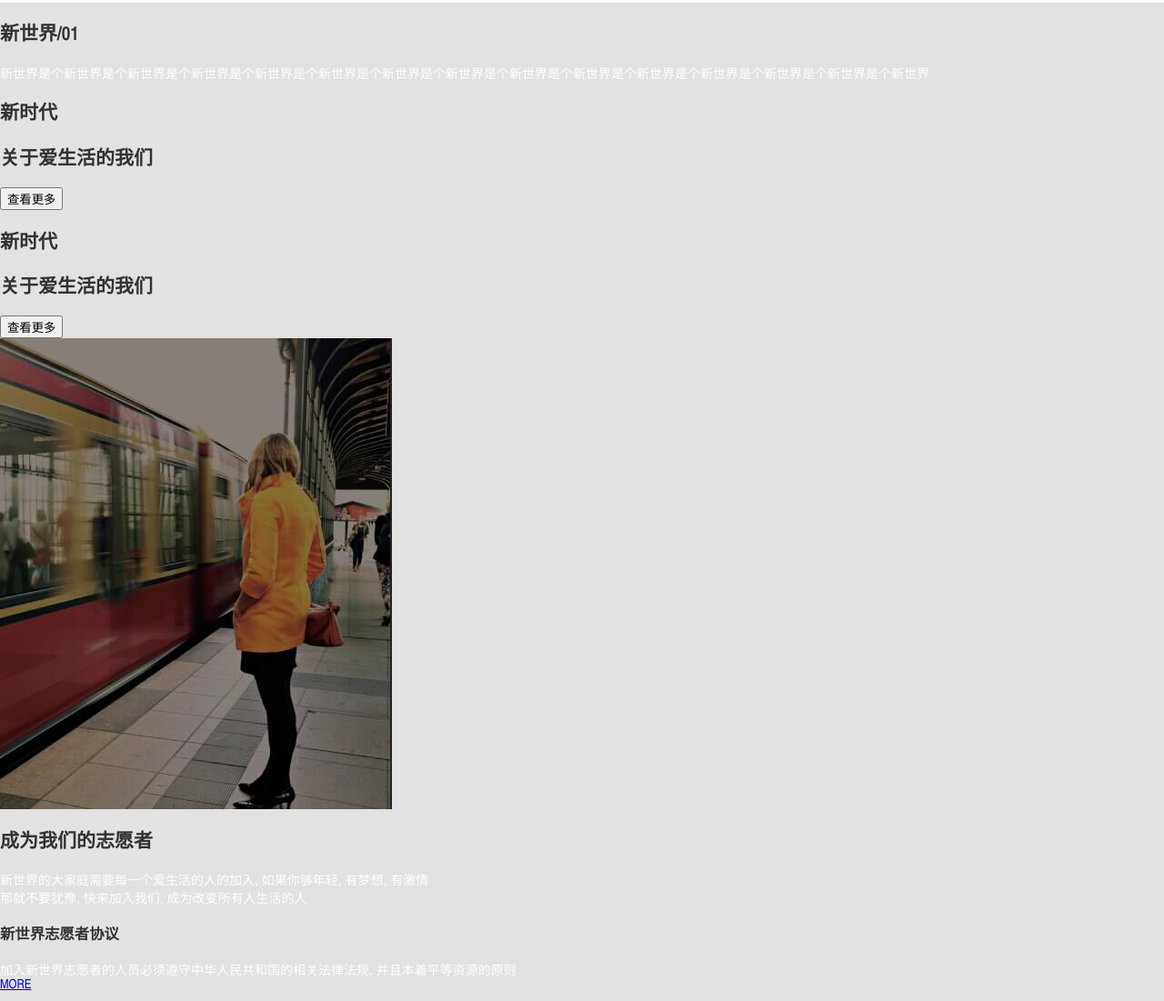
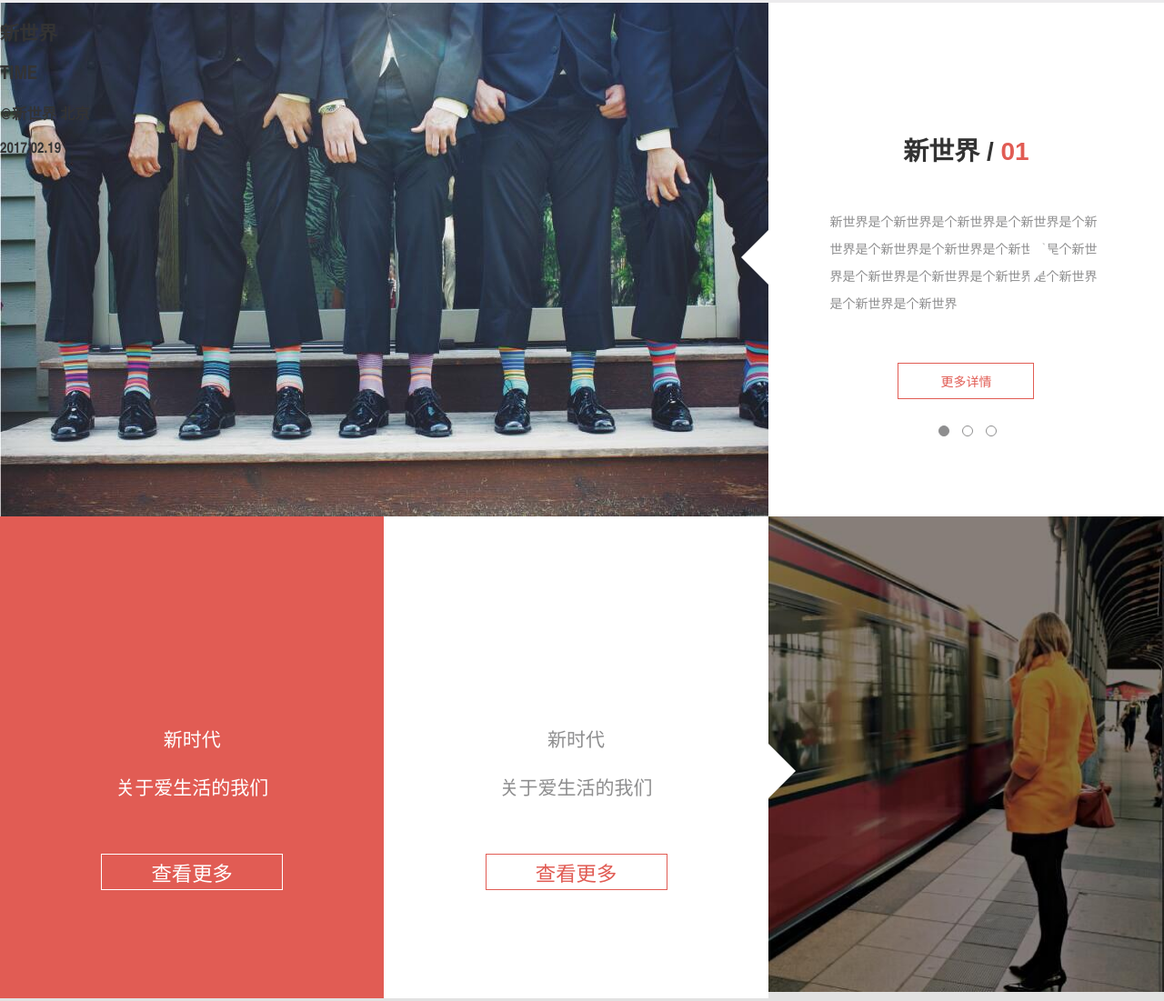
Before and after one commit to robbyvan/2016_Baidu_IFE, a plain HTML site: page stage1/task7/task7.html in a window 1280 px wide. Shown: the part 2467-3568 px from the top of the page at 91% size. Drawn offline with Linux system fonts and the light colour scheme.

Commit message:
section 6

```diff
--- a/stage1/task7/style.css
+++ b/stage1/task7/style.css
@@ -281,7 +281,7 @@ ul.descriptions li:last-child{
 #section-5 {
   height: 505px;
   min-width: 1280px;
-  background-color: #fff/*#ECEBED*/;
+  background-color: #ECEBED/*#ECEBED*/;
   position: relative;
 }
 
@@ -314,8 +314,203 @@ ul.descriptions li:last-child{
 #section-5 p{
   color: #8E8E8F;
 }
-#section-5 p:nth-child(2n+1){
-  /*background-color: pink;*/
+
+
+/*section 6*/
+#section-6{
+  min-width: 1280px;
+  position: relative;
+}
+#section-6 .first-row{
+  height: 565px;
+}
+.first-row div{
+  float: left;
+  width: 66%;
+  min-width: 852px;
+  height: 565px;
+  background-image: url("./s61.jpg");
+  background-size: 100%;
+  background-repeat: no-repeat;
 }
 
-/*section 6*/
+#section-6 .left::after {
+    content: '';
+    position: absolute;
+    border-width: 30px;
+    border-style: solid;
+    border-color: transparent #fff transparent transparent;
+    top: 250px;
+    left: 66%;
+    margin-left: -60px;
+}
+.first-row aside{
+  position: relative;
+  margin-left: 66%;
+  width: 34%;
+  height: 565px;
+  background-color: #fff;
+  font-family: "Heiti SC Light", "Microsoft YaHei", sans-serif;
+  font-weight: lighter;
+}
+.first-row aside h2{
+  margin: 0;
+  padding: 0;
+  position: absolute;
+  top: 25%;
+  left: 50%;
+  width: 150px;
+  text-align: center;
+  margin-left: -75px;
+  font-size: 2em;
+}
+.first-row aside h2 span{
+  color: #E15C54;
+}
+.first-row aside p{
+  margin: 0;
+  padding: 0;
+  /*background-color: gold;*/
+  position: absolute;
+  top: 40%;
+  left: 50%;
+  width: 300px;
+  text-align: left;
+  margin-left: -150px;
+  line-height: 30px;
+  color: #8E8E8F;
+}
+.first-row .more{
+  text-decoration: none;
+  box-sizing: border-box;
+  display: block;
+  position: absolute;
+  top: 70%;
+  left: 50%;
+  width: 150px;
+  height: 40px;
+  line-height: 40px;
+  margin-left: -75px;
+  text-align: center;
+  background-color: #fff;
+  color: #E15C54;
+  border: 1px solid #E15C54;
+}
+.first-row .more:hover{
+  background-color: #E15C54;
+  color: #fff;
+}
+.first-row ul {
+  display: block;
+  padding: 0;
+  margin: 0;
+  position: absolute;
+  top: 80%;
+  left: 50%;
+  width: 150px;
+  height: 40px;
+  line-height: 40px;
+  margin-left: -30px;
+}
+.first-row ul li{
+  display: inline-block;
+  text-align: center;
+  margin-right: 10px;
+  width: 10px;
+  height: 10px;
+  border: 1px solid #8E8E8F;
+  border-radius: 100%;
+}
+.first-row li:hover {
+  cursor: pointer;
+  background-color: #8E8E8F;
+}
+
+/*section6 2nd row*/
+#section-6 .second-row{
+  height: 530px;
+  min-width: 66%;
+  position: relative;
+}
+.second-row div{
+  height: 530px;
+  width: 33%;
+  float: left;
+  position: relative;
+}
+.red-more {
+  background-color: #E15C54;
+  color: #fff;
+}
+.white-more {
+  background-color: #fff;
+  color: #8E8E8F;
+}
+.second-row aside {
+  background-image: url("./s62.jpg");
+  background-size: 100%;
+  background-repeat: no-repeat;
+  margin-left: 66%;
+  width: 34%;
+  height: 530px;
+}
+.second-row h2, .second-row button{
+  font-family: "Heiti SC Light", "Microsoft YaHei", sans-serif;
+  font-weight: lighter;
+}
+.second-row h2{
+  position: absolute;
+  width: 200px;
+  left: 50%;
+  margin-left: -100px;
+  top: 40%;
+  text-align: center;
+}
+.second-row h2+h2{
+  top: 50%;
+}
+.second-row button{
+  border: none;
+  border-radius: 0;
+  position: relative;
+  width: 200px;
+  left: 50%;
+  margin-left: -100px;
+  top: 70%;
+  height: 40px;
+  font-size: 1.6em;
+  text-align: center;
+}
+.red-more button{
+  color: #fff;
+  background-color: #E15C54;
+  border: 1px solid #fff;
+}
+.red-more button:hover{
+  color: #E15C54;
+  background-color: #fff;
+  border: 1px solid #E15C54;
+  cursor: pointer;
+}
+
+.white-more button{
+  color: #E15C54;
+  background-color: #fff;
+  border: 1px solid #E15C54;
+}
+.white-more button:hover{
+  color: #fff;
+  background-color: #E15C54;
+  border: 1px solid #fff;
+  cursor: pointer;
+}
+#section-6 aside::after {
+    content: '';
+    position: absolute;
+    border-width: 30px;
+    border-style: solid;
+    border-color: transparent transparent transparent #fff;
+    top: 250px;
+    right: 34%;
+    margin-right: -60px;
+}
--- a/stage1/task7/task7.html
+++ b/stage1/task7/task7.html
@@ -114,15 +114,27 @@
 
     <section id="section-6">
       <div class="first-row">
-        <div></div>
+        <div class="left">
+          <h2>新世界</h2>
+          <h1>TIME</h1>
+          <h3>@新世界 北京</h3>
+          <h3>2017.02.19</h3>
+        </div>
         <aside>
-          <h2>新世界/01</h2>
+          <h2>新世界 /  <span>01</span></h2>
           <p>新世界是个新世界是个新世界是个新世界是个新世界是个新世界是个新世界是个新世界是个新世界是个新世界是个新世界是个新世界是个新世界是个新世界是个新世界</p>
+          <a class="more" href="#">更多详情</a>
+          <ul>
+            <li style="background-color: #8E8E8F"><a href="#" ></a></li>
+            <li><a href="#"></a></li>
+            <li><a href="#"></a></li>
+          </ul>
         </aside>
 
       </div>
 
       <div class="second-row">
+
         <div class="red-more">
           <h2>新时代</h2>
           <h2>关于爱生活的我们</h2>
@@ -135,7 +147,7 @@
           <button>查看更多</button>
         </div>
 
-        <img src="s62.jpg" />
+        <aside></aside>
 
       </div>
     </section>
```
